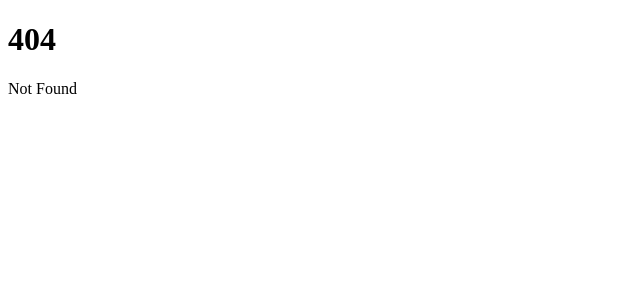
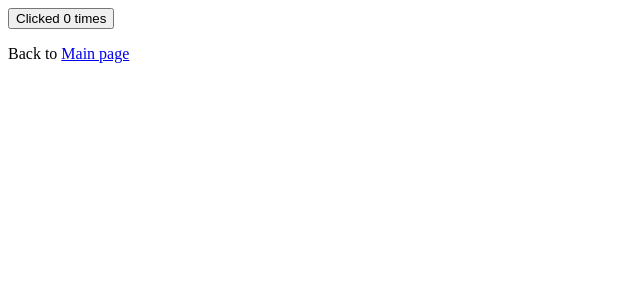
Before and after one commit to twent/svelte-kit-learning, a SvelteKit app: page /chapter-one/reactivity/statements in a window 1280 px wide. Before the commit this address had no page. Shown: the top 300 px of the page, without its empty margins (0-640 px from the left). Built offline with nearby package versions, Linux system fonts and the light colour scheme.

Commit message:
✅ 1.2.3 Reactive statements

```diff
--- a/src/routes/+page.svelte
+++ b/src/routes/+page.svelte
@@ -35,4 +35,7 @@
 	<li>
 		<Link href="/chapter-one/reactivity/declarations" title="Task 2 - Reactive declarations" />
 	</li>
+	<li>
+		<Link href="/chapter-one/reactivity/statements" title="Task 3 - Reactive statements" />
+	</li>
 </ul>
--- /dev/null
+++ b/src/routes/chapter-one/reactivity/statements/+page.svelte
@@ -0,0 +1,22 @@
+<script>
+	import { HomeLink } from '$lib/index.js'
+
+	let count = 0
+
+	$: if (count >= 2) {
+		console.log(`the count is ${count} - it's max`)
+		alert('Count is dangerously high!')
+		count = 0
+	}
+
+	function increment() {
+		return count++
+	}
+</script>
+
+<button on:click={increment}>
+	Clicked {count}
+	{count === 1 ? 'time' : 'times'}
+</button>
+
+<HomeLink />
```
